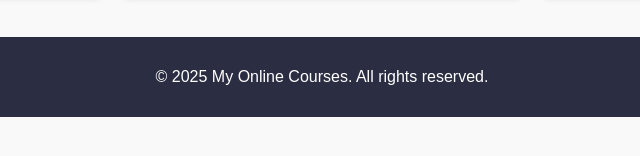
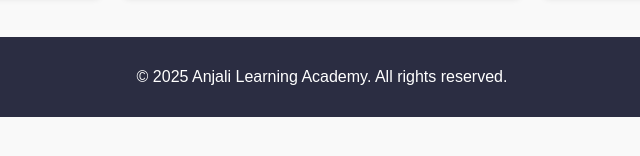
Before and after one commit to sumanjali559/final-challange, a plain HTML site: page index.html in a window 1280 px wide. Shown: the part 494-650 px from the top of the page, 318-958 px from the left. Drawn offline with Linux system fonts and the light colour scheme.

Commit message:
Update index.html

```diff
--- a/index.html
+++ b/index.html
@@ -87,7 +87,7 @@
   </section>
 
   <footer>
-    <p>© 2025 My Online Courses. All rights reserved.</p>
+    <p>© 2025 Anjali Learning Academy. All rights reserved.</p>
   </footer>
 </body>
 </html>
```
